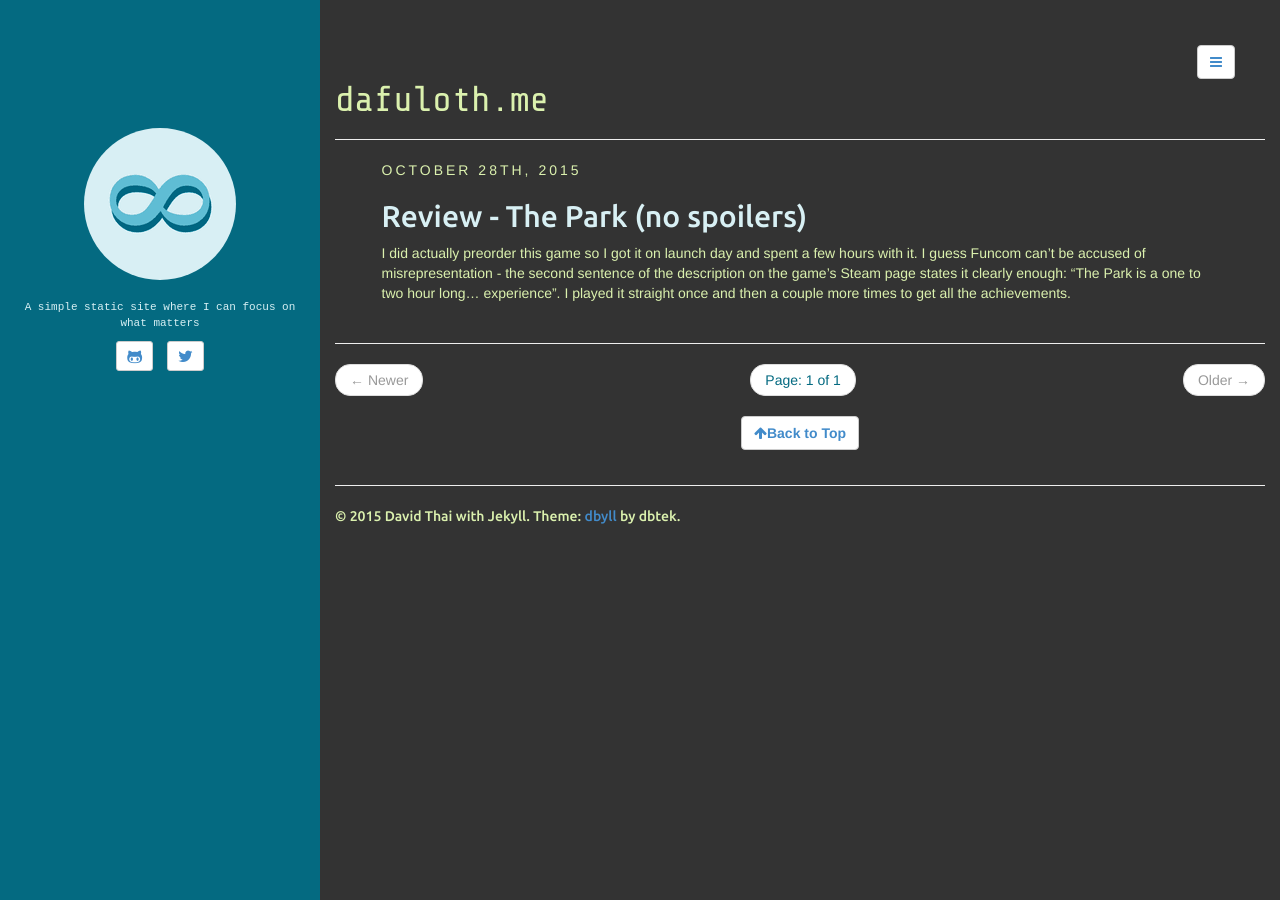
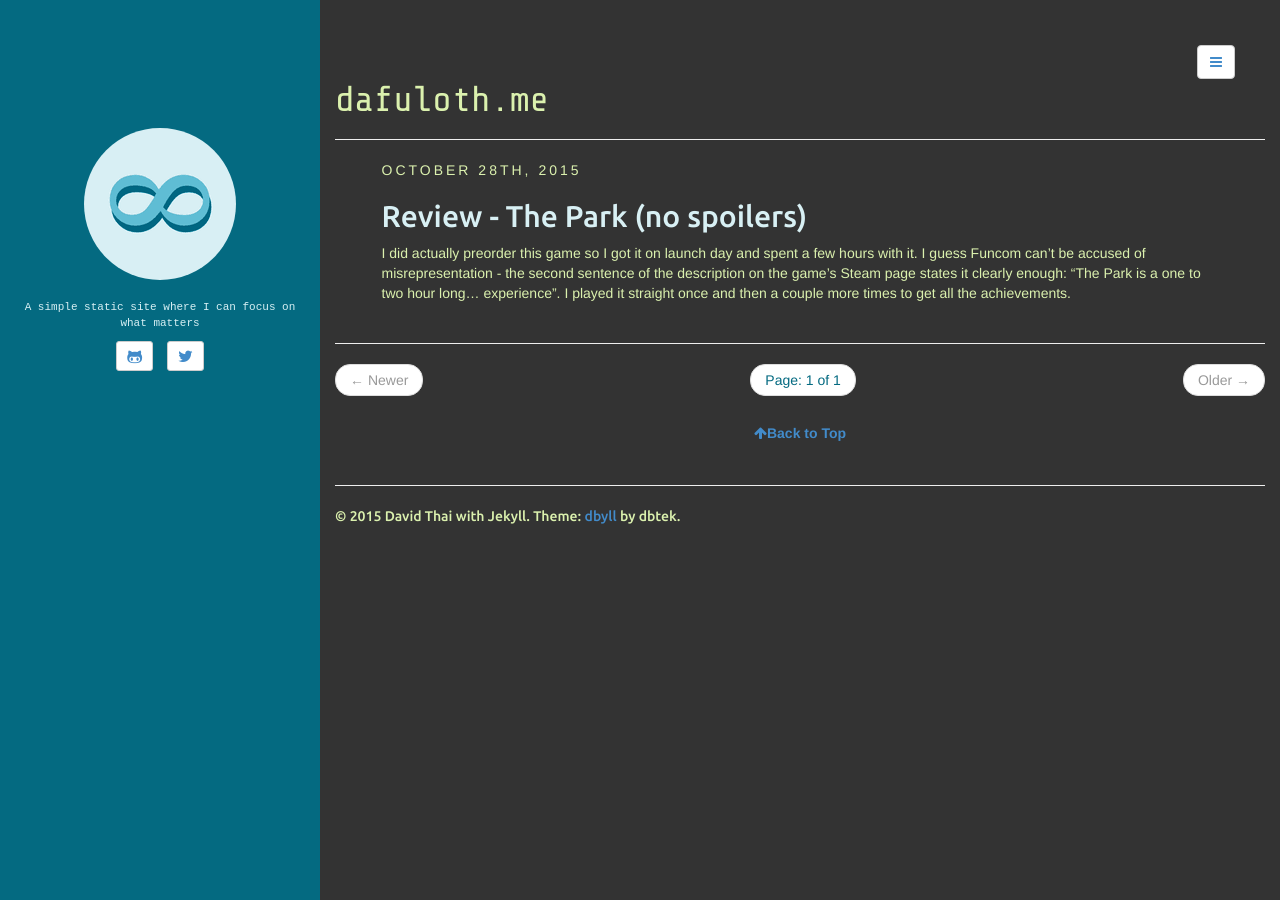
Before and after one commit to dbtek/dbyll, a Jekyll site: the page built from index.html, in a window 1280 px wide. Built offline with Jekyll 4.4.1, drawn with Linux system fonts in a browser that asks for light colours; the list of posts is cut into pages by our own code.

Commit message:
Correcting button

```diff
--- a/index.html
+++ b/index.html
@@ -73,4 +73,4 @@ tagline:
 
 </ul>
 
-<div style="text-align: center; margin-left: auto; margin-right:auto;"><a class="btn btn-default" href="#"><i class="fa fa-arrow-up"></i>Back to Top</a></div>
+<div style="text-align: center; margin-left: auto; margin-right:auto;"><a class="btn btn-link" href="#"><i class="fa fa-arrow-up"></i>Back to Top</a></div>
```
